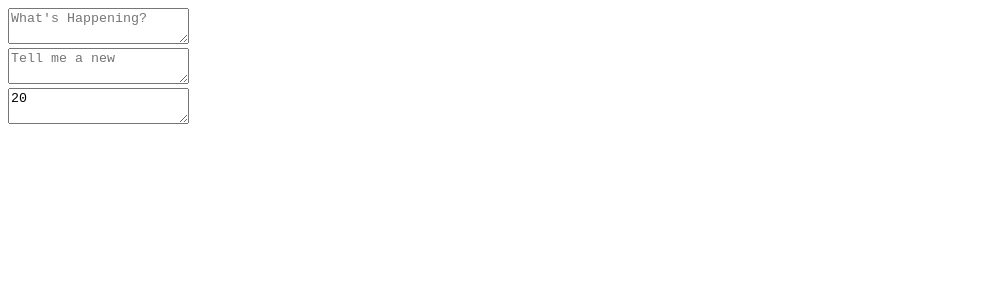
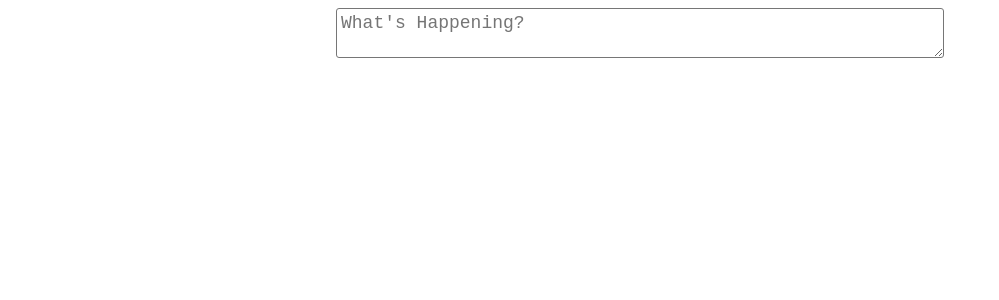
Before and after one commit to brunolopes9/TrainTwitter, a React (Vite) app: page / in a window 1280 px wide. Shown: the top 300 px of the page, without its empty margins (0-999 px from the left). Built offline with nearby package versions, Linux system fonts and the light colour scheme.

Commit message:
Add CSS for app container and textarea

```diff
--- a/src/App.jsx
+++ b/src/App.jsx
@@ -1,11 +1,10 @@
 import TextInput from "./components/TextInput"
+import styles from "./App.module.css"
 
 function App() {
   return (
-    <div>
+    <div className={styles.appContainer}>
       <TextInput placeholder={"What's Happening?"} maxLength={125} />
-      <TextInput placeholder={"Tell me a new"} maxLength={125} />
-      <TextInput placeholder={"Whats up guys"} maxLength={250} value={20} />
     </div>
   )
 }
--- /dev/null
+++ b/src/App.module.css
@@ -0,0 +1,5 @@
+.appContainer {
+  padding: 8px 16px;
+  max-width: 640px;
+  margin: 0 auto;
+}
--- a/src/components/TextInput.jsx
+++ b/src/components/TextInput.jsx
@@ -1,7 +1,18 @@
-export default function TextInput({ placeholder, maxLength, ...props }) {
+import styles from "./TextInput.module.css"
+
+export default function TextInput({
+  placeholder = "What's Happening",
+  maxLength,
+  ...props
+}) {
   return (
     <div>
-      <textarea placeholder={placeholder} maxLength={maxLength} {...props} />
+      <textarea
+        className={styles.input}
+        placeholder={placeholder}
+        maxLength={maxLength}
+        {...props}
+      />
     </div>
   )
 }
--- /dev/null
+++ b/src/components/TextInput.module.css
@@ -0,0 +1,12 @@
+.input {
+  font-size: 18px;
+  border: 1px solid (--border);
+  width: 100%;
+  border-radius: 3px;
+  padding: 4px;
+  resize: vertical;
+}
+
+.input:focus {
+  outline: none;
+}
--- /dev/null
+++ b/src/index.css
@@ -0,0 +1,18 @@
+body {
+  margin: 0;
+  font-family: "Roboto", sans-serif;
+  -webkit-font-smoothing: antialiased;
+  min-width: 320px;
+}
+
+* {
+  box-sizing: border-box;
+}
+
+:root {
+  --primary: #1d9bf0;
+  --primary-light: #8ecdf7;
+  --primary-text: #0f1419;
+  --second-text: #536471;
+  --border: #cfd9de;
+}
--- a/src/main.jsx
+++ b/src/main.jsx
@@ -1,6 +1,7 @@
 import { StrictMode } from "react"
 import { createRoot } from "react-dom/client"
 import App from "./App.jsx"
+import "./index.css"
 
 createRoot(document.getElementById("root")).render(
   <StrictMode>
```
